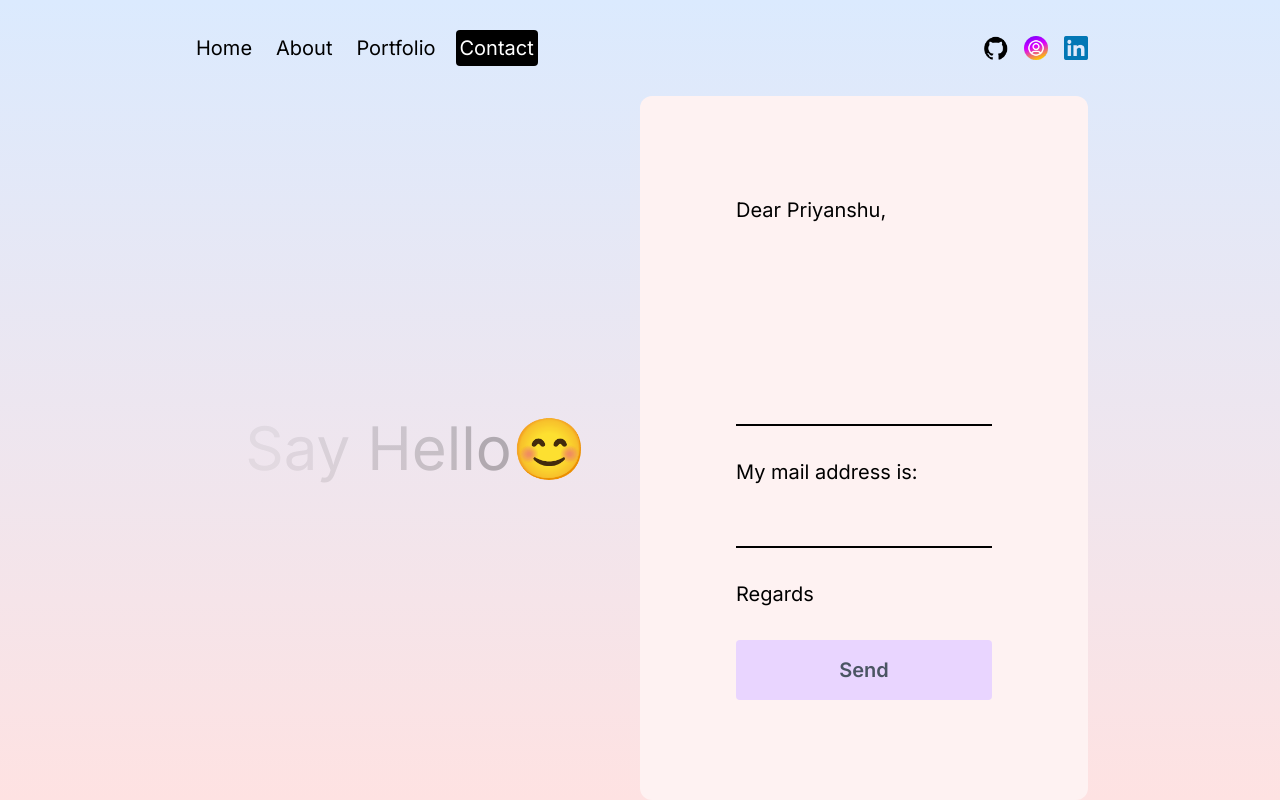
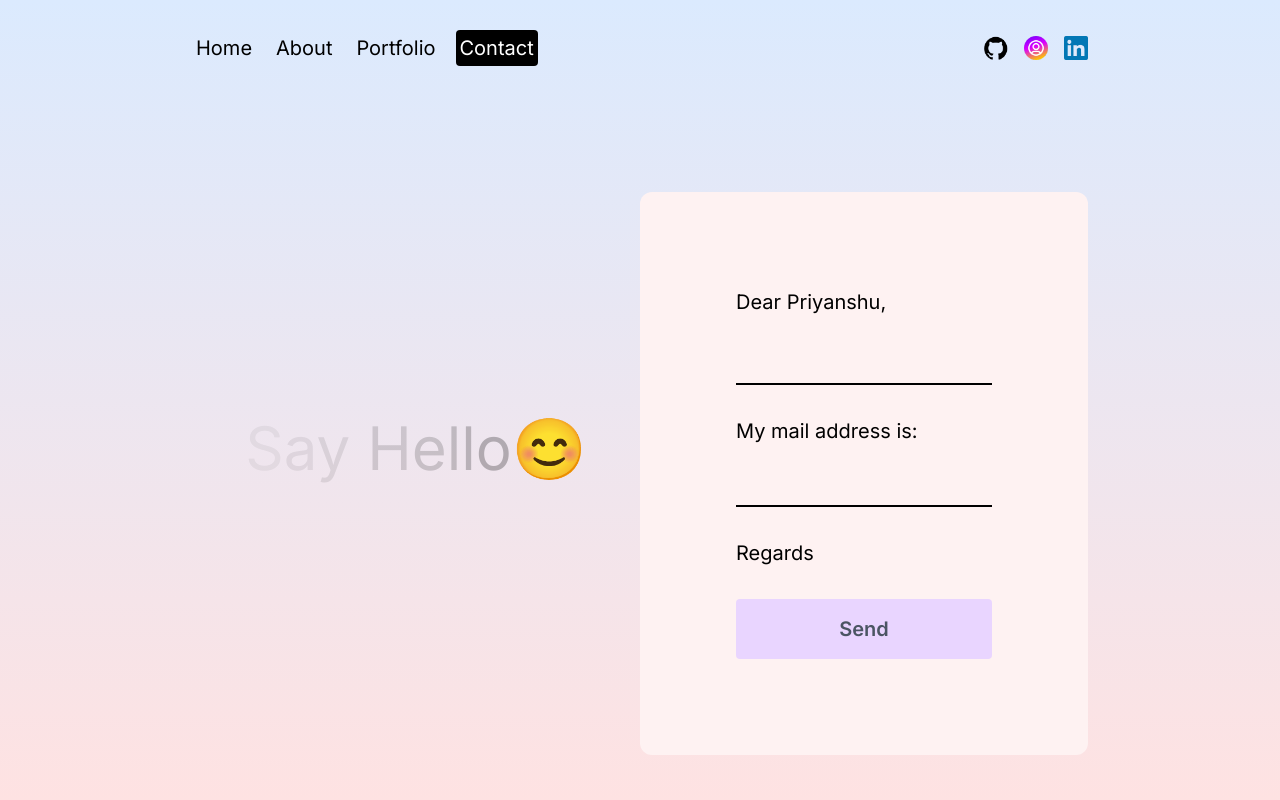
Before and after one commit to ATOM03/Next-Portfolio, a Next.js app: page /contact in a window 1280 px wide. Built offline with nearby package versions, Linux system fonts and the light colour scheme.

Commit message:
Worked on the CSS changes.

```diff
--- a/src/app/contact/page.jsx
+++ b/src/app/contact/page.jsx
@@ -65,7 +65,7 @@ const ContactPage = () => {
         <form
           onSubmit={sendEmail}
           ref={form}
-          className="h-1/2 lg:h-full lg:w-1/2 bg-red-50 rounded-xl text-xl flex flex-col gap-8 justify-center p-24"
+          className="h-4/5 my-24 lg:h-4/5 lg:w-1/2 sm:p-24 bg-red-50 rounded-xl text-xl flex flex-col gap-8 justify-center p-3"
         >
           <span>Dear Priyanshu,</span>
           <textarea
```
